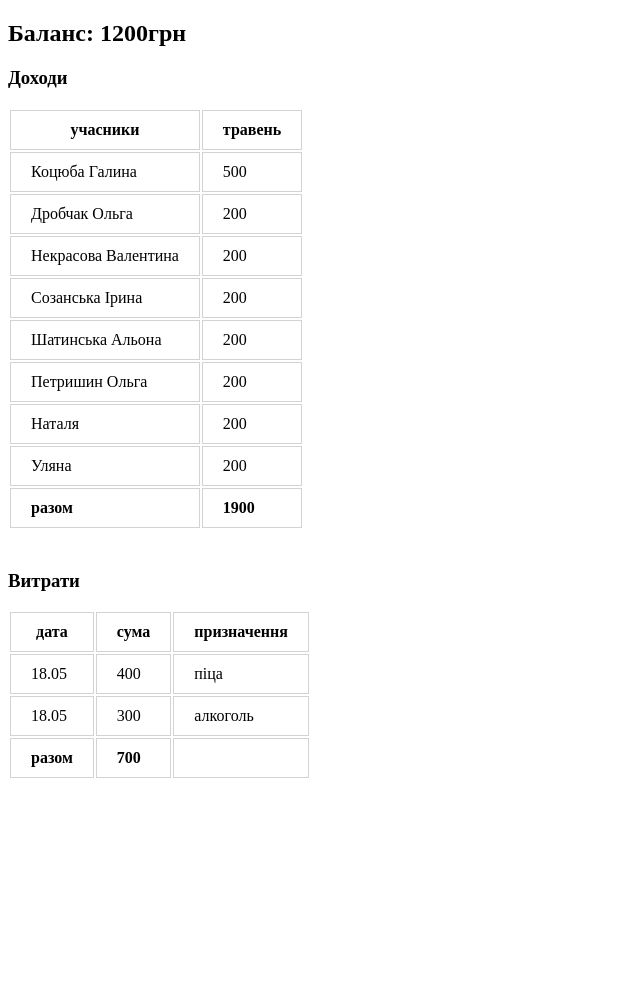
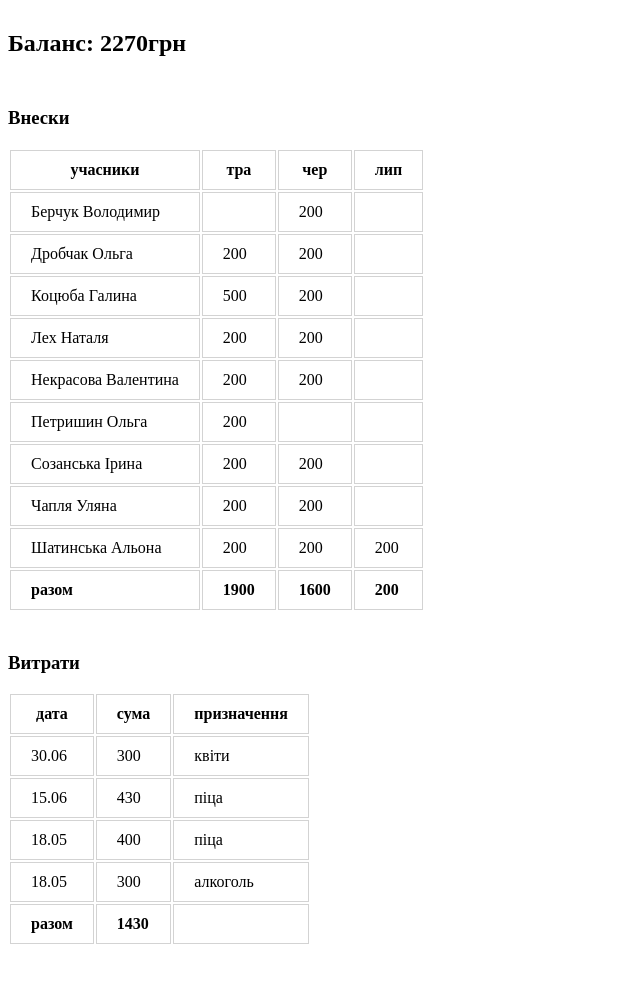
Before and after one commit to shatynska/money.psypra.com, a PHP site: page / in a window 1280 px wide. Shown: the whole page, without its empty margins (0-640 px from the left). Before the commit the page ends 778 px from the top, so only its background shows below. Run offline with PHP 8.4, Linux system fonts and the light colour scheme.

Commit message:
Update information about incomes & expenses in July

```diff
--- a/public/index.php
+++ b/public/index.php
@@ -1,3 +1,6 @@
+<?php
+
+?>
 <!DOCTYPE html>
 <html lang="en">
 <head>
@@ -10,10 +13,14 @@
             padding: 10px 20px;
             border: 1px solid lightgrey;
         }
+        h2 {
+            padding: 10px 0 30px 0;
+        }
+
     </style>
 </head>
 <body>
-    <h2>Баланс: 1200грн</h2>
+    <h2>Баланс: 2270грн</h2>
 
     <table style="margin-bottom: 40px;">
         <thead>
@@ -22,18 +29,30 @@
                     учасники
                 </th>
                 <th>
-                    травень
+                    тра
+                </th>
+                <th>
+                    чер
+                </th>
+                <th>
+                    лип
                 </th>
             </tr>
         </thead>
-        <h3>Доходи</h3>
+        <h3>Внески</h3>
         <tbody>
             <tr>
                 <td>
-                    Коцюба Галина
+                    Берчук Володимир
                 </td>
                 <td>
-                    500
+
+                </td>
+                <td>
+                    200
+                </td>
+                <td>
+
                 </td>
             </tr>
             <tr>
@@ -43,6 +62,40 @@
                 <td>
                     200
                 </td>
+                <td>
+                    200
+                </td>
+                <td>
+
+                </td>
+            </tr>
+            <tr>
+                <td>
+                    Коцюба Галина
+                </td>
+                <td>
+                    500
+                </td>
+                <td>
+                    200
+                </td>
+                <td>
+
+                </td>
+            </tr>
+            <tr>
+                <td>
+                    Лех Наталя
+                </td>
+                <td>
+                    200
+                </td>
+                <td>
+                    200
+                </td>
+                <td>
+
+                </td>
             </tr>
             <tr>
                 <td>
@@ -50,6 +103,26 @@
                 </td>
                 <td>
                     200
+                </td>
+                <td>
+                    200
+                </td>
+                <td>
+
+                </td>
+            </tr>
+            <tr>
+                <td>
+                    Петришин Ольга
+                </td>
+                <td>
+                    200
+                </td>
+                <td>
+
+                </td>
+                <td>
+
                 </td>
             </tr>
             <tr>
@@ -59,6 +132,26 @@
                 <td>
                     200
                 </td>
+                <td>
+                    200
+                </td>
+                <td>
+
+                </td>
+            </tr>
+            <tr>
+                <td>
+                    Чапля Уляна
+                </td>
+                <td>
+                    200
+                </td>
+                <td>
+                    200
+                </td>
+                <td>
+
+                </td>
             </tr>
             <tr>
                 <td>
@@ -67,26 +160,8 @@
                 <td>
                     200
                 </td>
-            </tr>
-            <tr>
-                <td>
-                    Петришин Ольга
-                </td>
                 <td>
                     200
-                </td>
-            </tr>
-            <tr>
-                <td>
-                    Наталя
-                </td>
-                <td>
-                    200
-                </td>
-            </tr>
-            <tr>
-                <td>
-                    Уляна
                 </td>
                 <td>
                     200
@@ -98,6 +173,12 @@
                 </td>
                 <td>
                     <b>1900<b>
+                </td>
+                <td>
+                    <b>1600<b>
+                </td>
+                <td>
+                    <b>200<b>
                 </td>
             </tr>
         </tbody>
@@ -120,6 +201,28 @@
             </tr>
         </thead>
         <tbody>
+            <tr>
+                <td>
+                     30.06
+                </td>
+                <td>
+                    300
+                </td>
+                <td>
+                    квіти
+                </td>
+            </tr>
+            <tr>
+                <td>
+                     15.06
+                </td>
+                <td>
+                    430
+                </td>
+                <td>
+                    піца
+                </td>
+            </tr>
             <tr>
                 <td>
                      18.05
@@ -147,7 +250,7 @@
                     <b>разом</b>
                 </td>
                 <td>
-                    <b>700<b>
+                    <b>1430<b>
                 </td>
                 <td>
                 </td>
```
